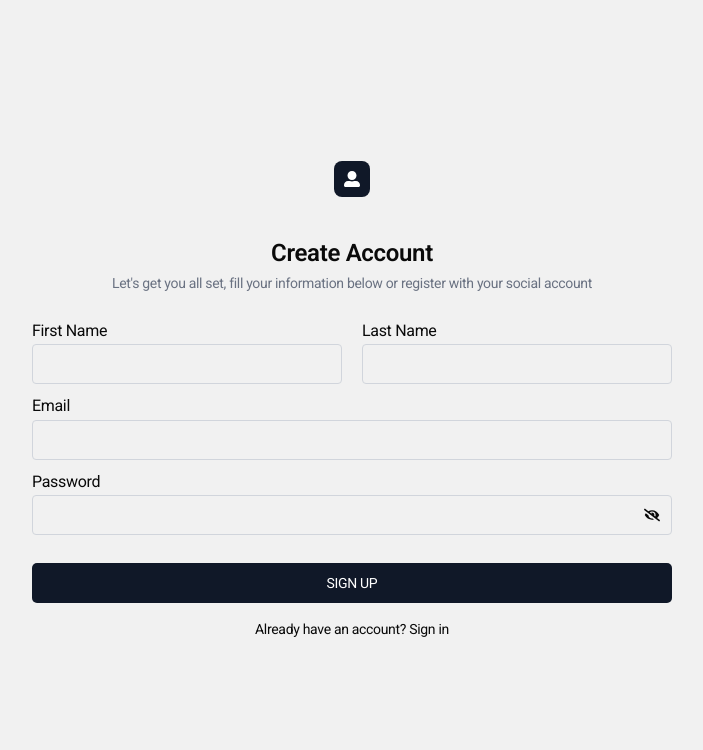
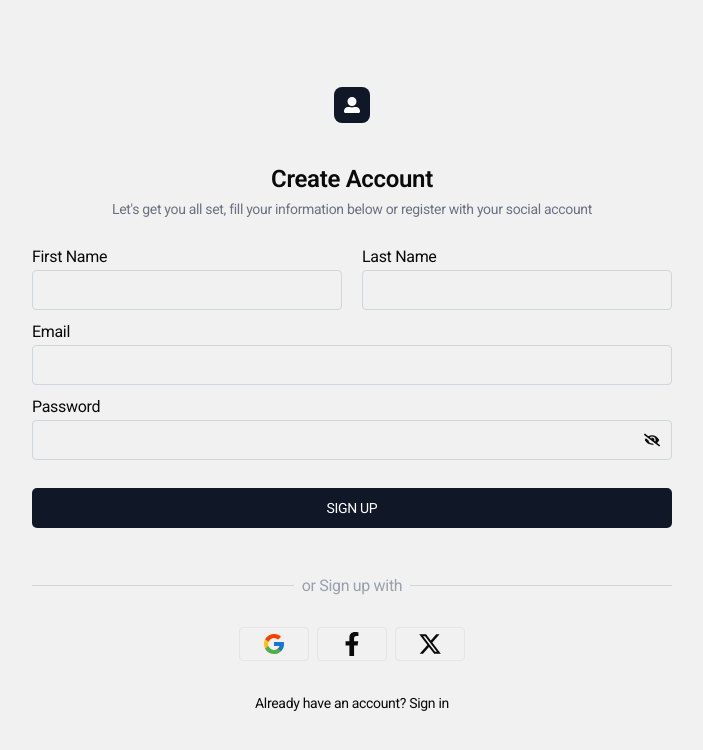
Before and after one commit to Cleve-keem/MyBlog, a React (Vite) app: page /auth/sign-up in a window 1280 px wide. Shown: the top 750 px of the page, without its empty margins (288-991 px from the left). Built offline with nearby package versions, Linux system fonts and the light colour scheme.

Commit message:
added the OAuth buttons

```diff
--- a/src/pages/auths/Login.tsx
+++ b/src/pages/auths/Login.tsx
@@ -57,7 +57,7 @@ export default function Login() {
         <div></div>
 
         <p className="text-center text-sm">
-          Don't have an account? <Link to="/sign-up">Sign up</Link>
+          Don't have an account? <Link to="/auth/sign-up">Sign up</Link>
         </p>
       </div>
     </>
--- a/src/pages/auths/Signin.tsx
+++ b/src/pages/auths/Signin.tsx
@@ -1,7 +1,9 @@
 import { Link } from "react-router";
 import Button from "../../components/Button";
 import FormField from "../../components/Form/FormField";
-import { FaUserAlt } from "react-icons/fa";
+import { FaFacebookF, FaUserAlt } from "react-icons/fa";
+import { FaXTwitter } from "react-icons/fa6";
+import { FcGoogle } from "react-icons/fc";
 import { useState } from "react";
 
 export default function Signin() {
@@ -72,10 +74,23 @@ export default function Signin() {
           </Button>
         </form>
         {/* Oauth */}
-        <div></div>
+        <span className="flex gap-2 items-center text-gray-400 text-nowrap my-8 before:inline-block before:w-full before:h-[1px] before:bg-gray-300 before:content-[''] after:inline-block after:w-full after:h-[1px] after:bg-gray-300 after:content-['']">
+          or Sign up with
+        </span>
+        <ul className="flex justify-center text-2xl gap-2">
+          <li className="w-[70px] border py-1 rounded">
+            <FcGoogle className="mx-auto" />
+          </li>
+          <li className="w-[70px] border py-1 rounded">
+            <FaFacebookF className="mx-auto" />
+          </li>
+          <li className="w-[70px] border py-1 rounded">
+            <FaXTwitter className="mx-auto" />
+          </li>
+        </ul>
 
-        <p className="text-center text-sm">
-          Already have an account? <Link to="/login">Sign in</Link>
+        <p className="text-center text-sm mt-8">
+          Already have an account? <Link to="/auth/login">Sign in</Link>
         </p>
       </div>
     </>
```
